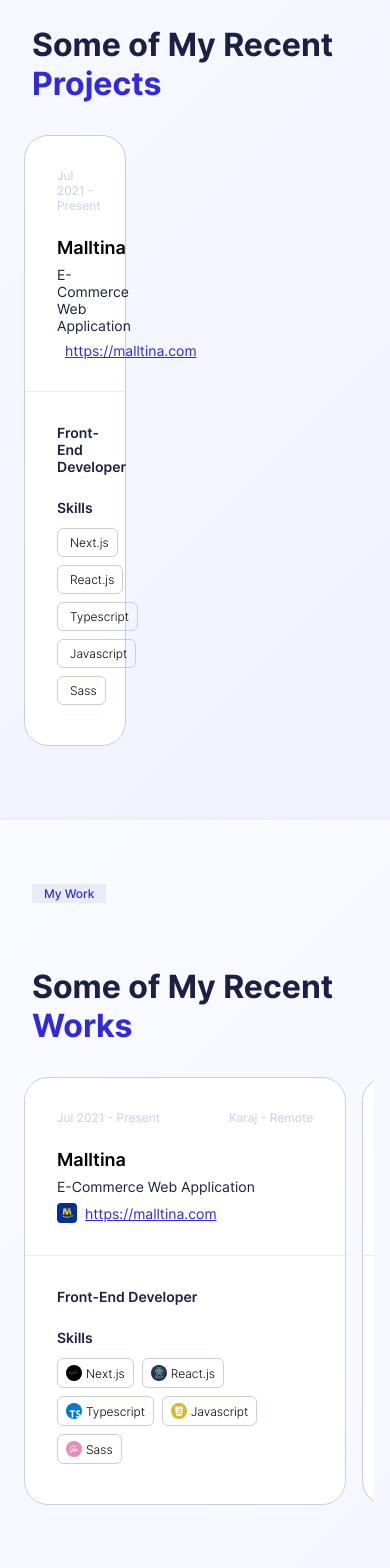
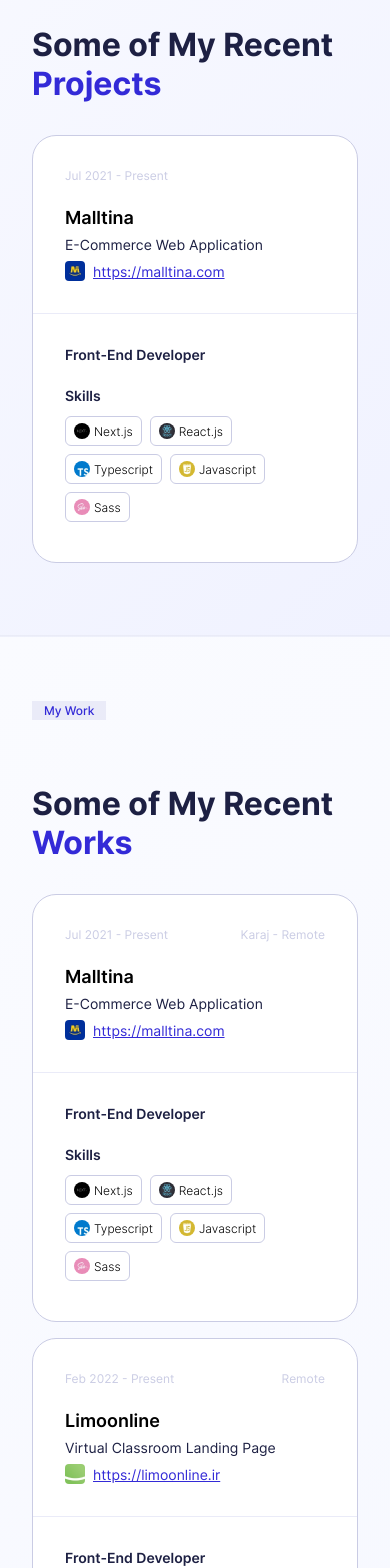
Before and after one commit to aliknot/resume, a Next.js app: page / in a window 390 px wide. Shown: the part 1460-3028 px from the top of the page. Built offline with nearby package versions, Linux system fonts and the light colour scheme.

Commit message:
fixed the responsive problem of the projects

```diff
--- a/src/components/ProjectCard/styles.module.scss
+++ b/src/components/ProjectCard/styles.module.scss
@@ -2,8 +2,9 @@
 	border: 1px solid $light-blue-grey;
 	background-color: $white;
 	border-radius: 24px;
-	width: calc(33% - 16px);
+	width: calc(33.333% - 16px);
 	margin: 8px;
+	flex: 0 0 auto;
 }
 
 .top {
@@ -152,17 +153,21 @@
 }
 
 @media only screen and (max-width: $breakpoint-xl) {
-	.workCard {
+	.projectCard {
 		width: calc(50% - 16px);
+		max-width: none;
 	}
 }
 @media only screen and (max-width: $breakpoint-md) {
-	.workCard {
-		min-width: 352px;
+	.projectCard {
+		width: calc(100% - 16px);
+		max-width: 500px;
+		margin: 8px auto;
 	}
 }
 @media only screen and (max-width: $breakpoint-sm) {
-	.workCard {
-		min-width: 90%;
+	.projectCard {
+		width: calc(100% - 16px);
+		margin: 8px;
 	}
 }
--- a/src/components/WorkCard/styles.module.scss
+++ b/src/components/WorkCard/styles.module.scss
@@ -2,8 +2,9 @@
 	border: 1px solid $light-blue-grey;
 	background-color: $white;
 	border-radius: 24px;
-	width: calc(33% - 16px);
+	width: calc(33.333% - 16px);
 	margin: 8px;
+	flex: 0 0 auto;
 }
 
 .top {
@@ -154,15 +155,19 @@
 @media only screen and (max-width: $breakpoint-xl) {
 	.workCard {
 		width: calc(50% - 16px);
+		max-width: none;
 	}
 }
 @media only screen and (max-width: $breakpoint-md) {
 	.workCard {
-		min-width: 352px;
+		width: calc(100% - 16px);
+		max-width: 500px;
+		margin: 8px auto;
 	}
 }
 @media only screen and (max-width: $breakpoint-sm) {
 	.workCard {
-		min-width: 90%;
+		width: calc(100% - 16px);
+		margin: 8px;
 	}
 }
--- a/src/sections/Projects/style.module.scss
+++ b/src/sections/Projects/style.module.scss
@@ -26,10 +26,11 @@
 }
 .workCardsWrapper {
 	display: flex;
-	justify-content: space-between;
+	justify-content: flex-start;
 	align-items: stretch;
 	flex-wrap: wrap;
-	margin: 0 -16px;
+	margin: 0 -8px;
+	gap: 0;
 }
 
 @media only screen and (max-width: $breakpoint-xl) {
@@ -40,9 +41,8 @@
 
 @media only screen and (max-width: $breakpoint-md) {
 	.workCardsWrapper {
-		flex-wrap: nowrap;
-		overflow-x: scroll;
-		scrollbar-width: thin;
+		justify-content: center;
+		flex-wrap: wrap;
 	}
 }
 @media only screen and (max-width: $breakpoint-sm) {
--- a/src/sections/Work/style.module.scss
+++ b/src/sections/Work/style.module.scss
@@ -26,10 +26,11 @@
 }
 .workCardsWrapper {
 	display: flex;
-	justify-content: space-between;
+	justify-content: flex-start;
 	align-items: stretch;
 	flex-wrap: wrap;
-	margin: 0 -16px;
+	margin: 0 -8px;
+	gap: 0;
 }
 
 @media only screen and (max-width: $breakpoint-xl) {
@@ -40,9 +41,8 @@
 
 @media only screen and (max-width: $breakpoint-md) {
 	.workCardsWrapper {
-		flex-wrap: nowrap;
-		overflow-x: scroll;
-		scrollbar-width: thin;
+		justify-content: center;
+		flex-wrap: wrap;
 	}
 }
 @media only screen and (max-width: $breakpoint-sm) {
```
